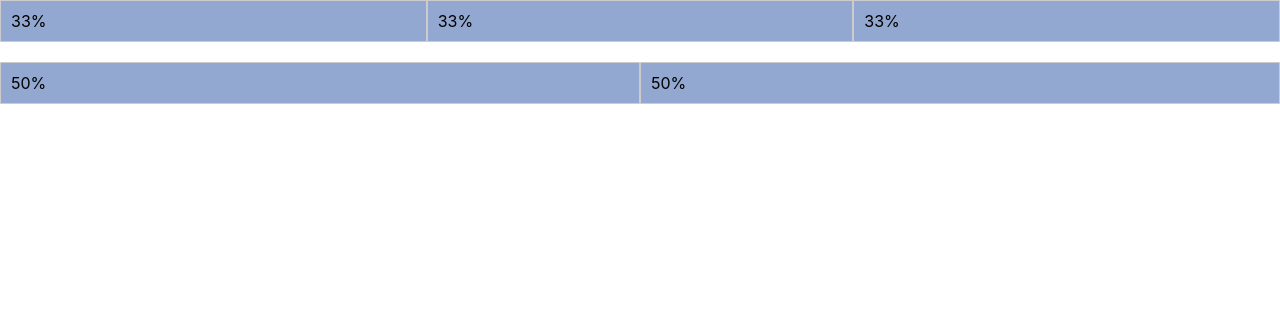
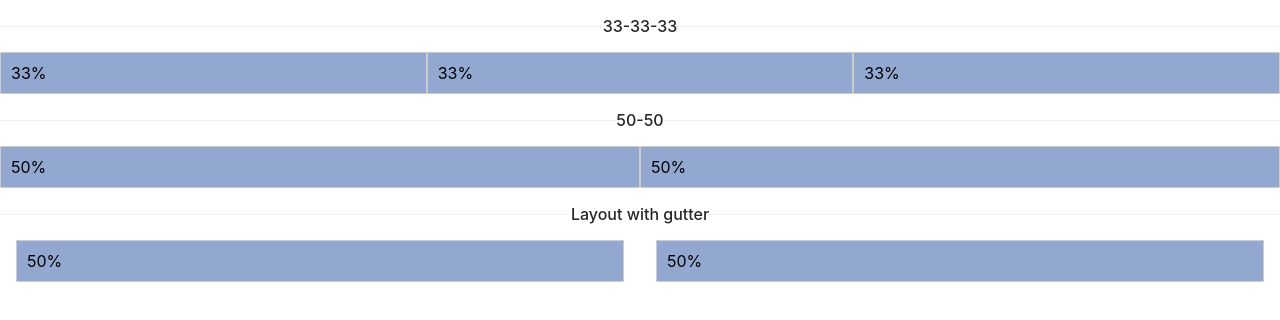
Before and after one commit to VINCENGUYEN-JS/vince-components, a React (Create React App) app: page /layout in a window 1280 px wide. Shown: the top 320 px of the page. Built offline with nearby package versions, Linux system fonts and the light colour scheme.

Commit message:
add-gutter-for-grid-layout

```diff
--- a/src/index.css
+++ b/src/index.css
@@ -1,13 +1,19 @@
 body {
   margin: 0;
-  font-family: -apple-system, BlinkMacSystemFont, 'Segoe UI', 'Roboto', 'Oxygen',
-    'Ubuntu', 'Cantarell', 'Fira Sans', 'Droid Sans', 'Helvetica Neue',
+  font-family: -apple-system, BlinkMacSystemFont, "Segoe UI", "Roboto", "Oxygen",
+    "Ubuntu", "Cantarell", "Fira Sans", "Droid Sans", "Helvetica Neue",
     sans-serif;
   -webkit-font-smoothing: antialiased;
   -moz-osx-font-smoothing: grayscale;
 }
 
 code {
-  font-family: source-code-pro, Menlo, Monaco, Consolas, 'Courier New',
+  font-family: source-code-pro, Menlo, Monaco, Consolas, "Courier New",
     monospace;
 }
+
+*,
+*::before,
+*::after {
+  box-sizing: border-box;
+}
--- a/src/layout/col.tsx
+++ b/src/layout/col.tsx
@@ -1,5 +1,7 @@
 import * as React from "react";
 import classNames from "classnames";
+
+import { RowContext } from "./row";
 
 const prefixCls = "col";
 
@@ -10,11 +12,24 @@ type ColProps = {
 
 const Col = (props: ColProps) => {
   const { children, span } = props;
+  const { gutter } = React.useContext(RowContext);
+
   const classes = classNames(prefixCls, {
     [`${prefixCls}-${span}`]: span !== undefined,
   });
 
-  return <div className={classes}>{children}</div>;
+  const mergedStyle: React.CSSProperties = {};
+
+  if (gutter) {
+    mergedStyle.paddingLeft = gutter;
+    mergedStyle.paddingRight = gutter;
+  }
+
+  return (
+    <div className={classes} style={{ ...mergedStyle }}>
+      {children}
+    </div>
+  );
 };
 
 export default Col;
--- a/src/layout/row.tsx
+++ b/src/layout/row.tsx
@@ -3,19 +3,33 @@ import classNames from "classnames";
 
 import "./style/index.scss";
 
-const RowContext = React.createContext({});
+interface RowContextState {
+  gutter: number;
+}
+
+export const RowContext = React.createContext<RowContextState>(
+  {} as RowContextState
+);
 
 const prefixCls = "row";
 
 type RowProps = {
   children: React.ReactNode;
+  gutter?: number;
 };
 
 const Row = (props: RowProps) => {
-  const { children } = props;
+  const { children, gutter = 0 } = props;
   const classes = classNames(prefixCls, {});
+
+  const rowContext = React.useMemo(
+    () => ({
+      gutter: gutter,
+    }),
+    [gutter]
+  );
   return (
-    <RowContext.Provider value={{}}>
+    <RowContext.Provider value={rowContext}>
       <div className={classes}>{children}</div>
     </RowContext.Provider>
   );
--- a/src/pages/LayoutExample.tsx
+++ b/src/pages/LayoutExample.tsx
@@ -1,5 +1,6 @@
 import * as React from "react";
 import { Row, Col } from "../layout";
+import Divider from "../components/Divider/Divider";
 
 const BorderBox = (props: any) => (
   <div
@@ -15,6 +16,7 @@ const BorderBox = (props: any) => (
 
 const LayoutExample = () => (
   <>
+    <Divider>33-33-33</Divider>
     <Row>
       <Col span={8}>
         <BorderBox>33%</BorderBox>
@@ -26,8 +28,17 @@ const LayoutExample = () => (
         <BorderBox>33%</BorderBox>
       </Col>
     </Row>
-    <br />
+    <Divider>50-50</Divider>
     <Row>
+      <Col span={12}>
+        <BorderBox>50%</BorderBox>
+      </Col>
+      <Col span={12}>
+        <BorderBox>50%</BorderBox>
+      </Col>
+    </Row>
+    <Divider>Layout with gutter</Divider>
+    <Row gutter={16}>
       <Col span={12}>
         <BorderBox>50%</BorderBox>
       </Col>
```
